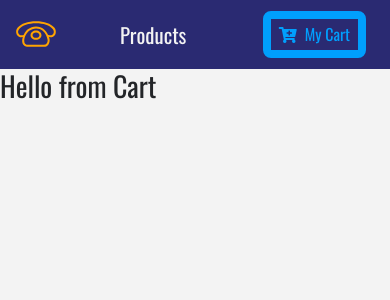
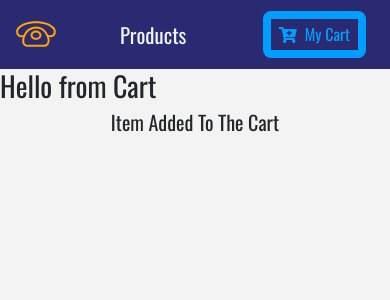
Before and after one commit to Stanley-Ugo/Phone-Store, a React (Create React App) app: page /cart in a window 390 px wide. Shown: the top 300 px of the page. Built offline with nearby package versions, Linux system fonts and the light colour scheme.

Commit message:
adding a Model.js component for displaying phone models

```diff
--- a/src/App.js
+++ b/src/App.js
@@ -1,6 +1,5 @@
 import React from 'react';
 import { Switch, Route } from 'react-router-dom';
-import logo from './logo.svg';
 import './App.css';
 import 'bootstrap/dist/css/bootstrap.min.css';
 import Navbar from './components/Navbar';
@@ -8,6 +7,7 @@
 import Details from './components/Details';
 import Cart from './components/Cart';
 import Default from './components/Default';
+import Model from './components/Model';
 
 function App() {
   return (
@@ -19,6 +19,7 @@
         <Route exact path="/cart" component={Cart}/>
         <Route component={Default}/>
       </Switch>
+      <Model />
     </React.Fragment>
   );
 }
--- /dev/null
+++ b/src/components/Model.js
@@ -0,0 +1,37 @@
+import React, { Component } from "react";
+import styled from "styled-components";
+import { ProductConsumer } from "../context";
+import { ButtonContainer } from "./Button";
+import { Link } from "react-router-dom";
+
+export default class Model extends Component {
+  render() {
+    return (
+      <ProductConsumer>
+        {(value) => {
+          const { modelOpen, closeModel } = value;
+          const { img, title, price } = value.modelProduct;
+
+          if (!modelOpen) {
+            return null;
+          } else {
+            return (
+              <ModelContainer>
+                <div className="container">
+                    <div className="row">
+                        <div id="model" className="col-8 mx-auto col-md-6 col-lg-4 text-center text-capitalize">
+                            <h5>Item added to the Cart</h5>
+                        </div>
+                    </div>
+                </div>
+              </ModelContainer>
+            );
+          }
+        }}
+      </ProductConsumer>
+    );
+  }
+}
+
+const ModelContainer = styled.div`
+`;
```
